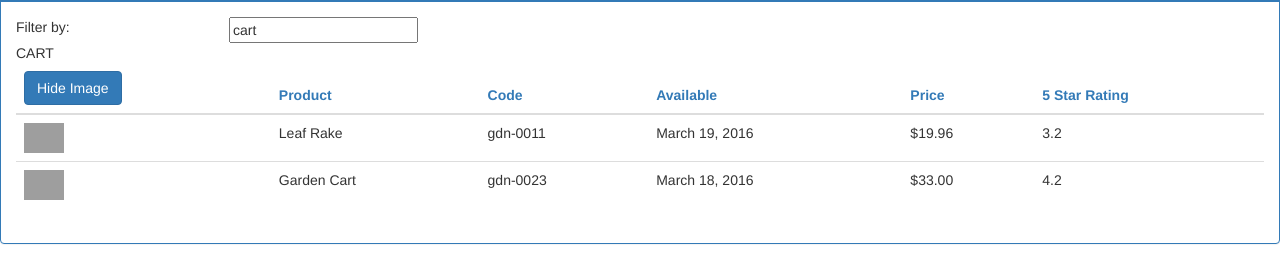
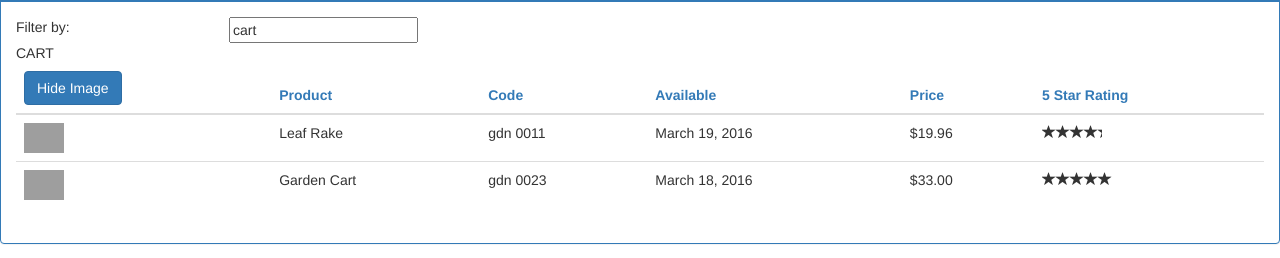
Before and after one commit to senmadukkamoottil/angular_projects, an Angular app: page / in a window 1280 px wide. Shown: the part 124-382 px from the top of the page. Built offline with nearby package versions, Linux system fonts and the light colour scheme; grey boxes are pictures that could not be loaded.

Commit message:
Nested cstar component added

```diff
--- a/src/app/app.module.ts
+++ b/src/app/app.module.ts
@@ -4,11 +4,15 @@ import { FormsModule} from '@angular/forms';
 
 import { AppComponent } from './app.component';
 import { ProductListComponent } from './products/product-list.component';
+import { ConvertToSpacesPipe } from './shared/convet-to-spaces.pipe';
+import { StarComponent } from './shared/star.component';
 
 @NgModule({
   declarations: [
     AppComponent,
-    ProductListComponent
+    ProductListComponent,
+    ConvertToSpacesPipe,
+    StarComponent
   ],
   imports: [
     BrowserModule,
--- a/src/app/products/product-list.component.html
+++ b/src/app/products/product-list.component.html
@@ -40,10 +40,12 @@
                             >
                         </td>
                         <td>{{product.productName}}</td>
-                        <td>{{product.productCode|lowercase}}</td>
+                        <td>{{product.productCode|lowercase|convertToSpaces:'-'}}</td>
                         <td>{{product.releaseDate}}</td>
                         <td>{{product.price|currency:usd:true}}</td>
-                        <td>{{product.starRating}}</td>
+                        <td><pm-star [rating]='product.starRating'
+                            (ratingClicked)='onRatingClicked($event)'
+                            ></pm-star></td>
                     </tr>
                 </tbody>
             </table>
--- a/src/app/products/product-list.component.ts
+++ b/src/app/products/product-list.component.ts
@@ -1,12 +1,13 @@
 import { Component } from '@angular/core'
 import { Iproduct } from './product';
+import { OnInit } from '@angular/core/src/metadata/lifecycle_hooks';
 
 @Component({
     selector: 'pm-products',
     templateUrl: './product-list.component.html',
     styleUrls: ['./product-list.component.css']
 })
-export class ProductListComponent{
+export class ProductListComponent implements OnInit{
     public pageTitle = 'Product Listing';
     imageHeight: number = 30;
     showImage: boolean = true;
@@ -19,7 +20,7 @@ export class ProductListComponent{
             "releaseDate": "March 19, 2016",
             "description": "Leaf rake with 48-inch wooden handle.",
             "price": 19.9567,
-            "starRating": 3.2,
+            "starRating": 3.5,
             "imageUrl": "http://openclipart.org/image/300px/svg_to_png/26215/Anonymous_Leaf_Rake.png"
         },
         {
@@ -33,10 +34,18 @@ export class ProductListComponent{
             "imageUrl": "http://openclipart.org/image/300px/svg_to_png/58471/garden_cart.png"
         }
     ];
+
+    onRatingClicked(message: string): void{
+        this.pageTitle = 'Product List '+ message;
+    }
+
     toggleImage(): void{
         this.showImage = !this.showImage;
     };
     toggleButton(): void{
 
     };
+    ngOnInit(): void{
+        console.log("on init here");
+    }
 }
--- /dev/null
+++ b/src/app/shared/convet-to-spaces.pipe.ts
@@ -0,0 +1,12 @@
+//import { Pipe } from "@angular/core/src/metadata/directives";
+import { PipeTransform, Pipe } from "@angular/core";
+
+@Pipe({
+    name: 'convertToSpaces'
+})
+
+export class ConvertToSpacesPipe implements PipeTransform{
+    transform(value: string, character: string): string{
+        return value.replace(character, ' ');
+    }
+}
--- a/src/app/shared/star.component.html
+++ b/src/app/shared/star.component.html
@@ -1,6 +1,7 @@
 <div class="crop"
     [style.width.px]="starWidth"
-    [title]="rating">
+    [title]="rating"
+    (click)="onClick()">
     <div style="width: 86px">
         <span class="glyphicon glyphicon-star"></span>
         <span class="glyphicon glyphicon-star"></span>
--- /dev/null
+++ b/src/app/shared/star.component.ts
@@ -0,0 +1,22 @@
+import { Component, OnChanges, Output, Input, EventEmitter } from '@angular/core';
+
+@Component({
+    selector: 'pm-star',
+    templateUrl: './star.component.html',
+    styleUrls: ['./star.component.css']
+})
+
+export class StarComponent implements OnChanges {
+    @Input() rating: number;
+    starWidth: number;
+    @Output() ratingClicked: EventEmitter<string> = new EventEmitter<string>();
+
+    ngOnChanges(): void {
+        //throw new Error("Method not implemented.");
+        this.starWidth = this.rating * 86/5;
+    }
+
+    onClick(): void{
+        this.ratingClicked.emit(this.rating+"rating clicked");
+    }
+}
```
